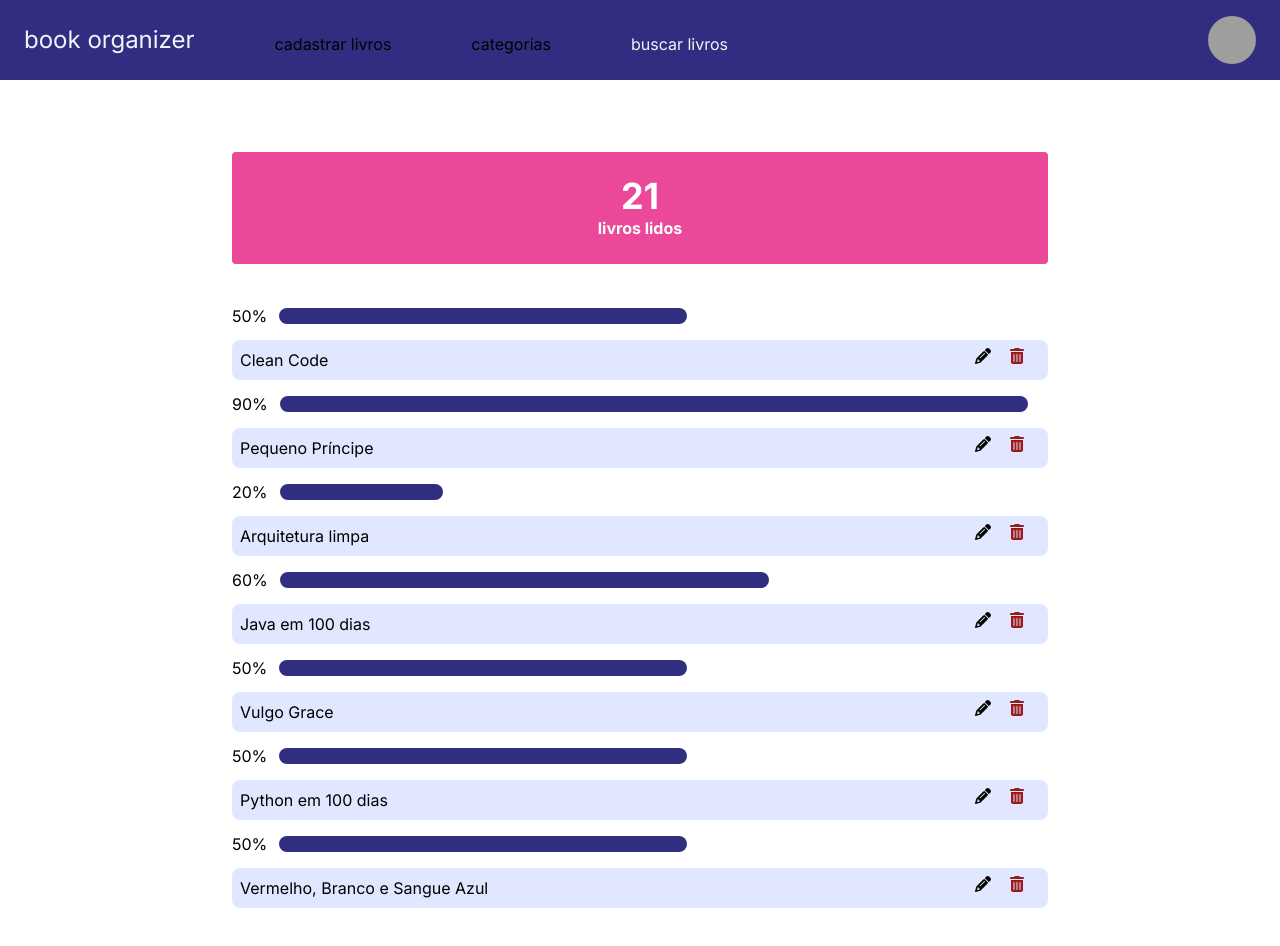
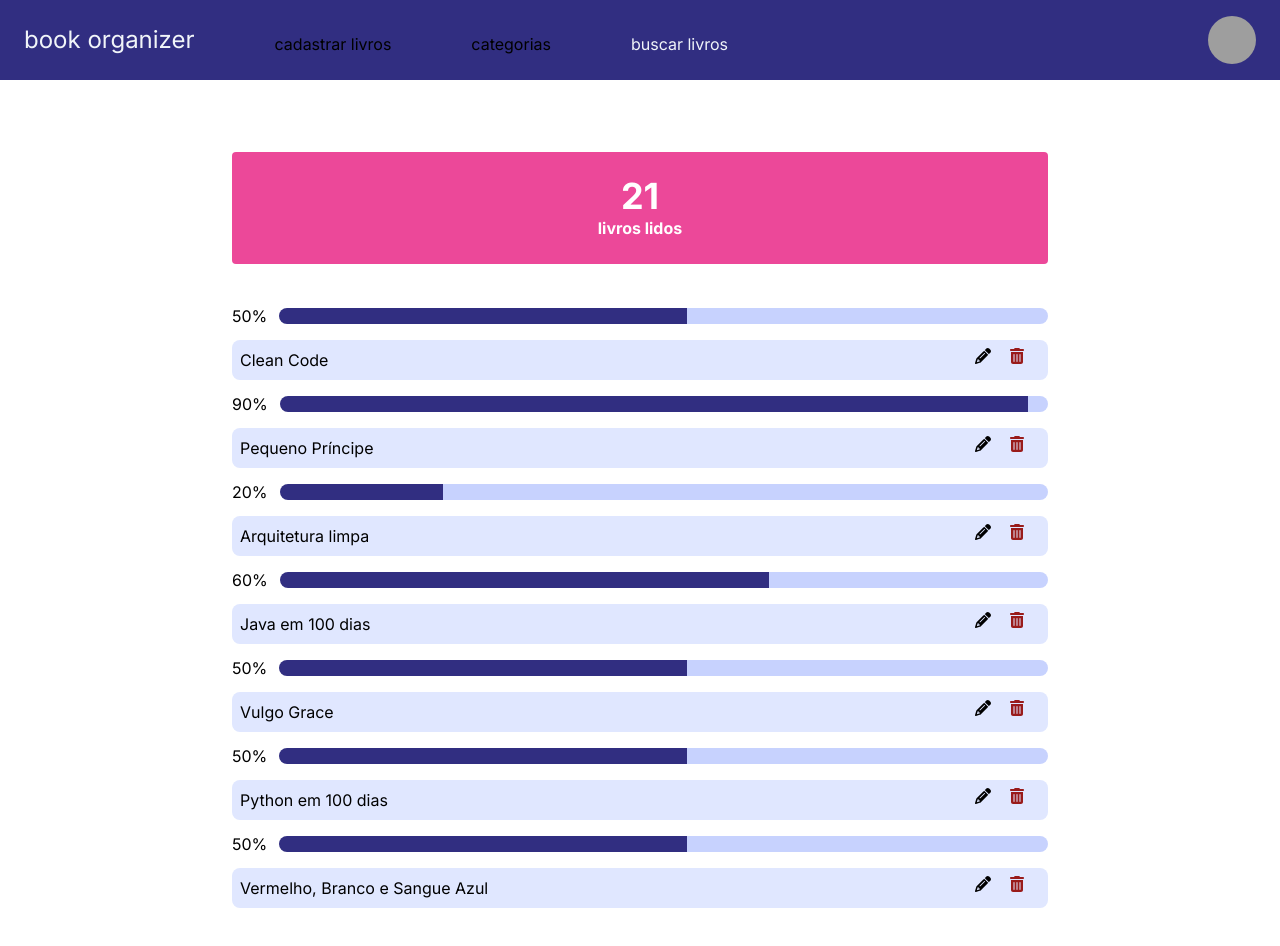
Before and after one commit to LuisaGPurificacao/Book-Organizer-Web, a Next.js app: page /busca-livro in a window 1280 px wide. Shown: the top 946 px of the page. Built offline with nearby package versions, Linux system fonts and the light colour scheme; grey boxes are pictures that could not be loaded.

Commit message:
adicionando detalhes na progress bar

```diff
--- a/src/app/busca-livro/page.js
+++ b/src/app/busca-livro/page.js
@@ -16,9 +16,10 @@ export default function BuscaLivros() {
           <h2 className="text-center font-bold">livros lidos</h2>
         </div>
         <div className="flex flex-col mx-40 my-10 gap-3">
-          <div className="flex flex-row gap-3 items-center">
+          <div className="flex flex-row items-center">
             <p>50%</p>
-            <div className="bg-indigo-900 rounded-full w-1/2 h-4"></div>
+            <div className="bg-indigo-900 rounded-l-lg w-1/2 h-4 ml-3"></div>
+            <div className="bg-indigo-200 rounded-r-lg h-4 grow"></div>
           </div>
           <div className="flex flex-row">
             <p className="bg-indigo-100 p-2 rounded-l-lg grow">Clean Code</p>
@@ -27,9 +28,10 @@ export default function BuscaLivros() {
               <FontAwesomeIcon className="w-6 text-red-800" icon="fa-solid fa-trash-can" />
             </div>
           </div>
-          <div className="flex flex-row gap-3 items-center">
+          <div className="flex flex-row items-center">
             <p>90%</p>
-            <div className="bg-indigo-900 rounded-full w-11/12 h-4"></div>
+            <div className="bg-indigo-900 rounded-l-lg w-11/12 h-4 ml-3"></div>
+            <div className="bg-indigo-200 rounded-r-lg h-4 grow"></div>
           </div>
           <div className="flex flex-row">
             <p className="bg-indigo-100 p-2 rounded-l-lg grow">Pequeno Príncipe</p>
@@ -38,9 +40,10 @@ export default function BuscaLivros() {
               <FontAwesomeIcon className="w-6 text-red-800" icon="fa-solid fa-trash-can" />
             </div>
           </div>
-          <div className="flex flex-row gap-3 items-center">
+          <div className="flex flex-row items-center">
             <p>20%</p>
-            <div className="bg-indigo-900 rounded-full w-1/5 h-4"></div>
+            <div className="bg-indigo-900 rounded-l-lg w-1/5 h-4 ml-3"></div>
+            <div className="bg-indigo-200 rounded-r-lg h-4 grow"></div>
           </div>
           <div className="flex flex-row">
             <p className="bg-indigo-100 p-2 rounded-l-lg grow">Arquitetura limpa</p>
@@ -49,9 +52,10 @@ export default function BuscaLivros() {
               <FontAwesomeIcon className="w-6 text-red-800" icon="fa-solid fa-trash-can" />
             </div>
           </div>
-          <div className="flex flex-row gap-3 items-center">
+          <div className="flex flex-row items-center">
             <p>60%</p>
-            <div className="bg-indigo-900 rounded-full w-3/5 h-4"></div>
+            <div className="bg-indigo-900 rounded-l-lg w-3/5 h-4 ml-3"></div>
+            <div className="bg-indigo-200 rounded-r-lg h-4 grow"></div>
           </div>
           <div className="flex flex-row">
             <p className="bg-indigo-100 p-2 rounded-l-lg grow">Java em 100 dias</p>
@@ -60,9 +64,10 @@ export default function BuscaLivros() {
               <FontAwesomeIcon className="w-6 text-red-800" icon="fa-solid fa-trash-can" />
             </div>
           </div>
-          <div className="flex flex-row gap-3 items-center">
+          <div className="flex flex-row items-center">
             <p>50%</p>
-            <div className="bg-indigo-900 rounded-full w-1/2 h-4"></div>
+            <div className="bg-indigo-900 rounded-l-lg w-1/2 h-4 ml-3"></div>
+            <div className="bg-indigo-200 rounded-r-lg h-4 grow"></div>
           </div>
           <div className="flex flex-row">
             <p className="bg-indigo-100 p-2 rounded-l-lg grow">Vulgo Grace</p>
@@ -71,9 +76,10 @@ export default function BuscaLivros() {
               <FontAwesomeIcon className="w-6 text-red-800" icon="fa-solid fa-trash-can" />
             </div>
           </div>
-          <div className="flex flex-row gap-3 items-center">
+          <div className="flex flex-row items-center">
             <p>50%</p>
-            <div className="bg-indigo-900 rounded-full w-1/2 h-4"></div>
+            <div className="bg-indigo-900 rounded-l-lg w-1/2 h-4 ml-3"></div>
+            <div className="bg-indigo-200 rounded-r-lg h-4 grow"></div>
           </div>
           <div className="flex flex-row">
             <p className="bg-indigo-100 p-2 rounded-l-lg grow">Python em 100 dias</p>
@@ -82,9 +88,10 @@ export default function BuscaLivros() {
               <FontAwesomeIcon className="w-6 text-red-800" icon="fa-solid fa-trash-can" />
             </div>
           </div>
-          <div className="flex flex-row gap-3 items-center">
+          <div className="flex flex-row items-center">
             <p>50%</p>
-            <div className="bg-indigo-900 rounded-full w-1/2 h-4"></div>
+            <div className="bg-indigo-900 rounded-l-lg w-1/2 h-4 ml-3"></div>
+            <div className="bg-indigo-200 rounded-r-lg h-4 grow"></div>
           </div>
           <div className="flex flex-row">
             <p className="bg-indigo-100 p-2 rounded-l-lg grow">Vermelho, Branco e Sangue Azul</p>
```
